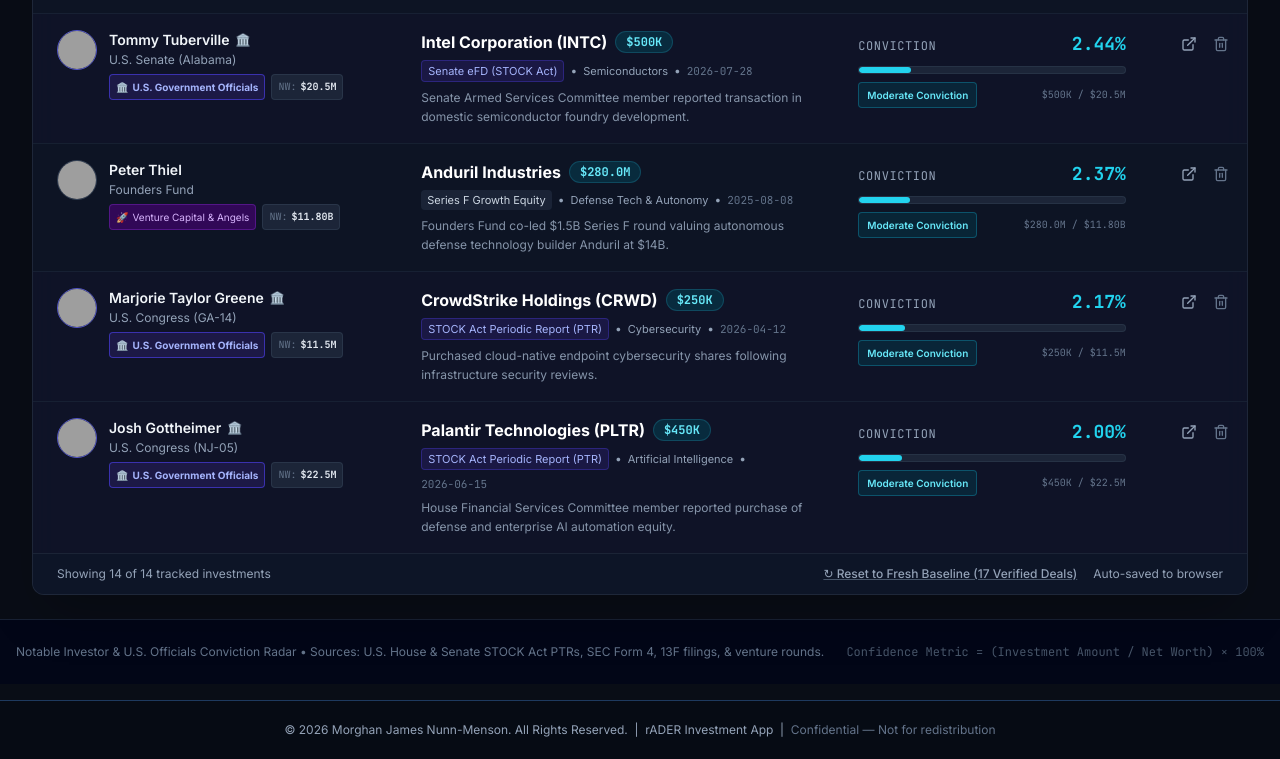
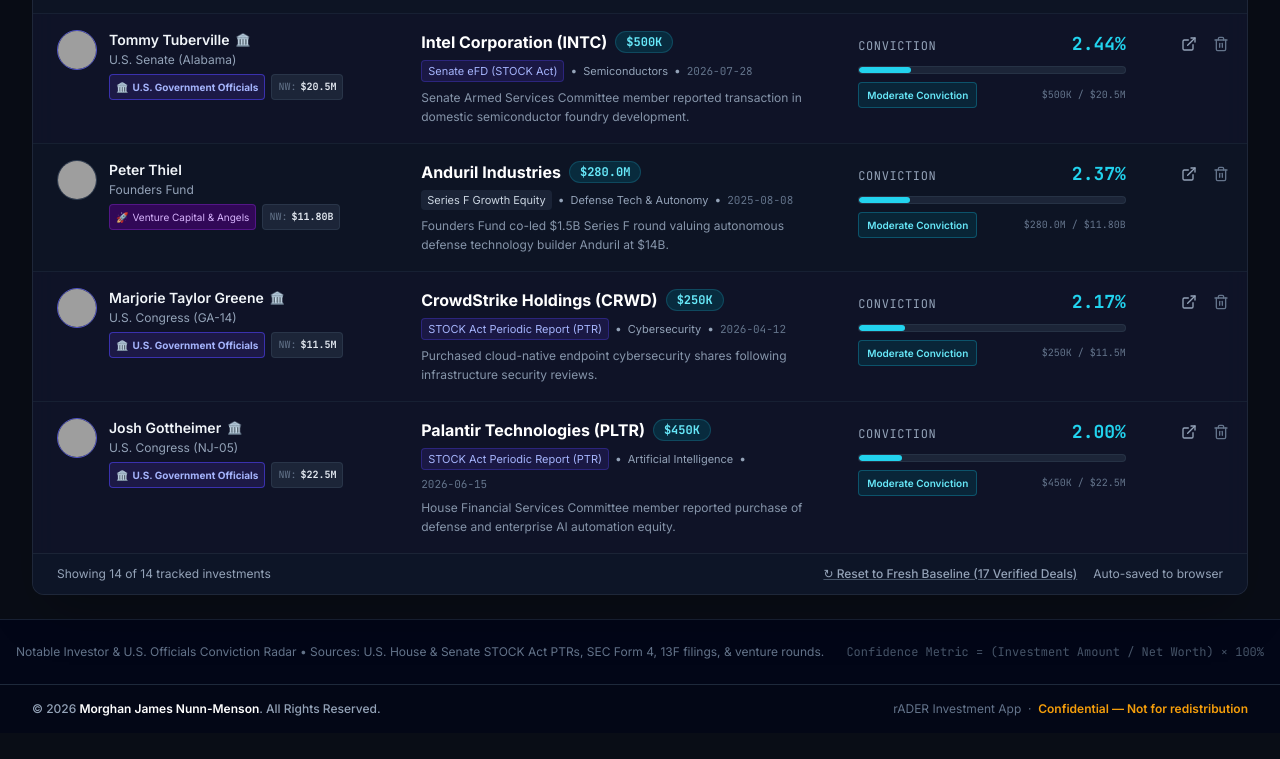
Before and after one commit to MNData/Investor-radar-MNM, a plain HTML site: page index.html in a window 1280 px wide. Shown: the part 2015-2774 px from the top of the page. After the commit the page ends 2748 px from the top, so only its background shows below. Drawn offline with nearby package versions, Linux system fonts and the light colour scheme; grey boxes are pictures that could not be loaded.

Commit message:
Add files via upload

```diff
--- a/index.html
+++ b/index.html
@@ -1547,8 +1547,9 @@
       app = new AppUI();
     });
   </script>
-  <footer style="text-align:center; padding: 20px 24px; color: #94a3b8; font-size: 0.75rem; border-top: 1px solid #1e3a5f; margin-top: 16px; background: #060b14;">
-    © 2026 Morghan James Nunn-Menson. All Rights Reserved. &nbsp;|&nbsp; rADER Investment App &nbsp;|&nbsp; <span style="color:#64748b;">Confidential — Not for redistribution</span>
+  <footer class="border-t border-slate-800 bg-slate-950/80 mt-auto py-4 px-8 flex flex-col sm:flex-row items-center justify-between gap-2">
+    <span class="text-slate-400 text-xs font-medium">© 2026 <span class="text-white font-semibold">Morghan James Nunn-Menson</span>. All Rights Reserved.</span>
+    <span class="text-slate-500 text-xs">rADER Investment App &nbsp;·&nbsp; <span class="text-amber-500 font-semibold">Confidential — Not for redistribution</span></span>
   </footer>
 </body>
 </html>
```
